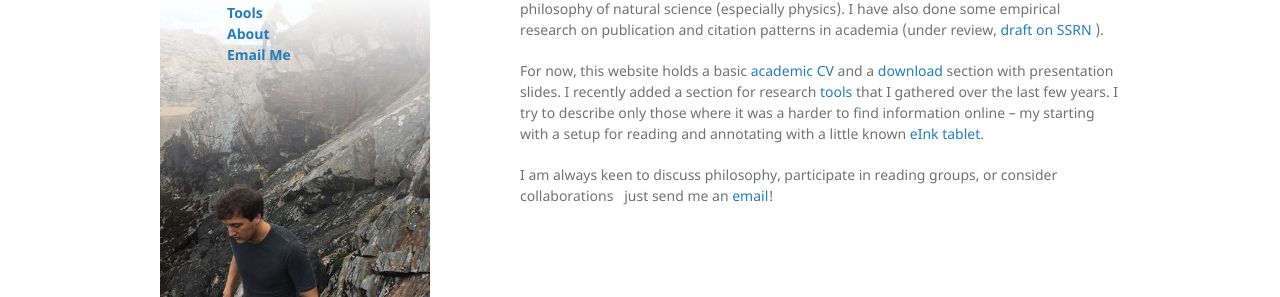
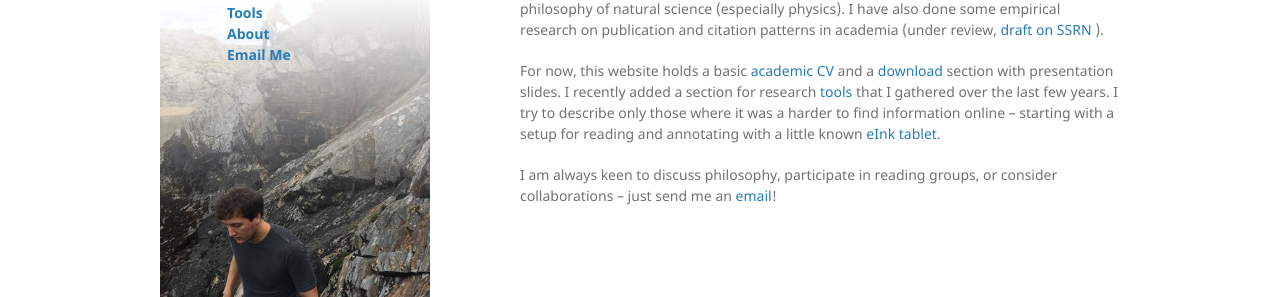
Before and after one commit to gboes/gboes.github.io, a Jekyll site: the page built from index.md, in a window 1280 px wide. Shown: the part 195-492 px from the top of the page. Built offline with Jekyll 4.4.1, drawn with Linux system fonts in a browser that asks for light colours; Markdown is read by kramdown in place of the engine named in the settings.

Commit message:
Typo corrections.

```diff
--- a/index.md
+++ b/index.md
@@ -7,6 +7,6 @@ description: Academic Website of Gregor Bös, philosophy PhD Student at King's C
 
 I am PhD student at the philosophy department of King's College London. My research interests have developed from the intersection of philosophy of science and early phenomenology. More specifically, I am currently interested in Husserl's conception of the *lifeworld* and its prospects as a starting point for phenomenological philosophy, and philosophy of natural science (especially physics). I have also done some empirical research on publication and citation patterns in academia (under review, [draft on SSRN](https://papers.ssrn.com/sol3/papers.cfm?abstract_id=3083692) ).
 
-For now, this website holds a basic [academic CV](./cv/) and a [download](./dl/) section with presentation slides. I recently added a section for research [tools](./tools/) that I gathered over the last few years. I try to describe only those where it was a harder to find information online &ndash; my starting with a setup for reading and annotating with a little known [eInk tablet](./tools/ereader/ "Like paper but digital - an eInk solution for focused reading and writing").
+For now, this website holds a basic [academic CV](./cv/) and a [download](./dl/) section with presentation slides. I recently added a section for research [tools](./tools/) that I gathered over the last few years. I try to describe only those where it was a harder to find information online &ndash; starting with a setup for reading and annotating with a little known [eInk tablet](./tools/ereader/ "Like paper but digital - an eInk solution for focused reading and writing").
 
-<p> I am always keen to discuss philosophy, participate in reading groups, or consider collaborations &nbsp; just send me an <a href="mailto:mail@gregorboes.com">email</a>!
+<p> I am always keen to discuss philosophy, participate in reading groups, or consider collaborations &ndash; just send me an <a href="mailto:mail@gregorboes.com">email</a>!
```
Also changed, not shown: tools/ereader.md (+8 -1 lines).
